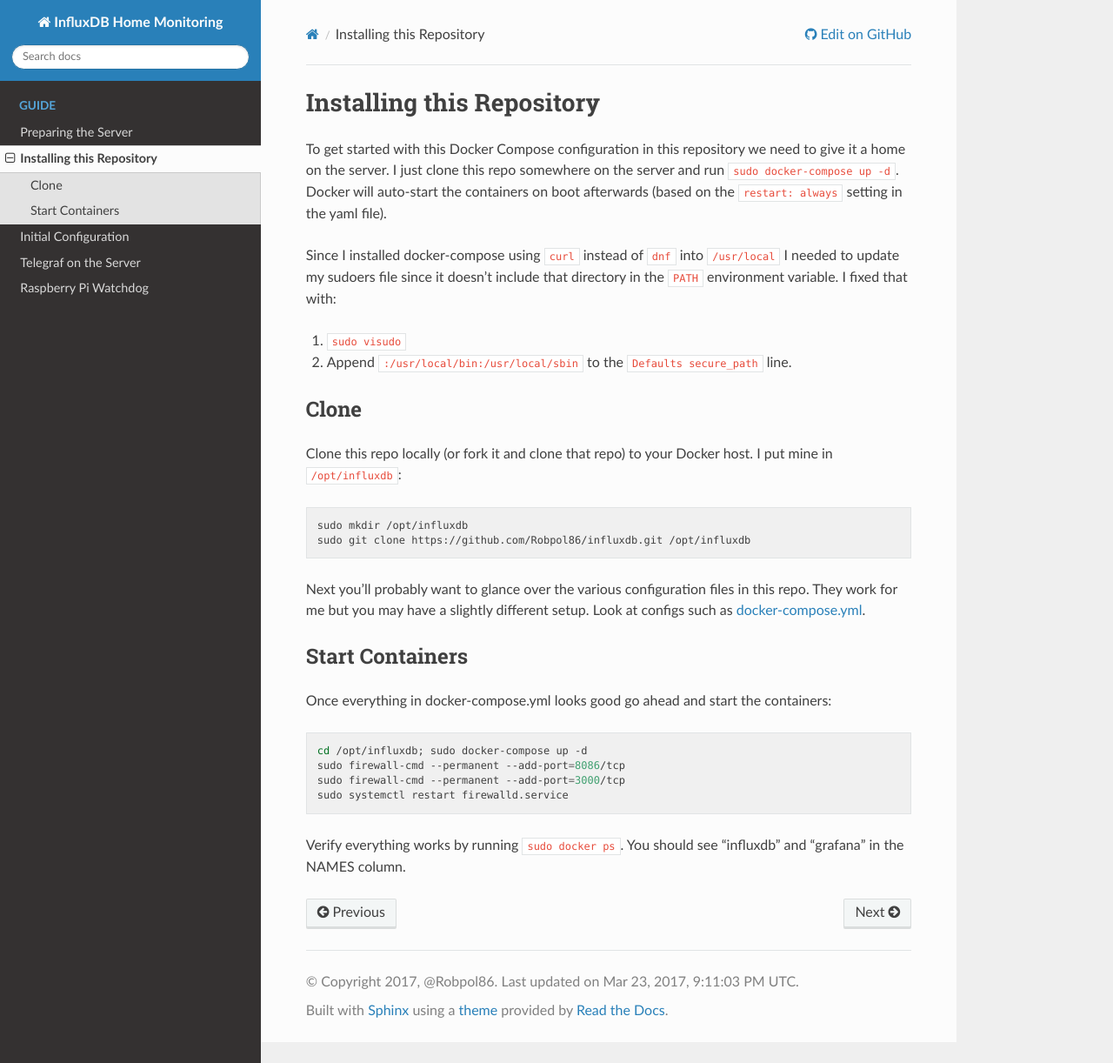
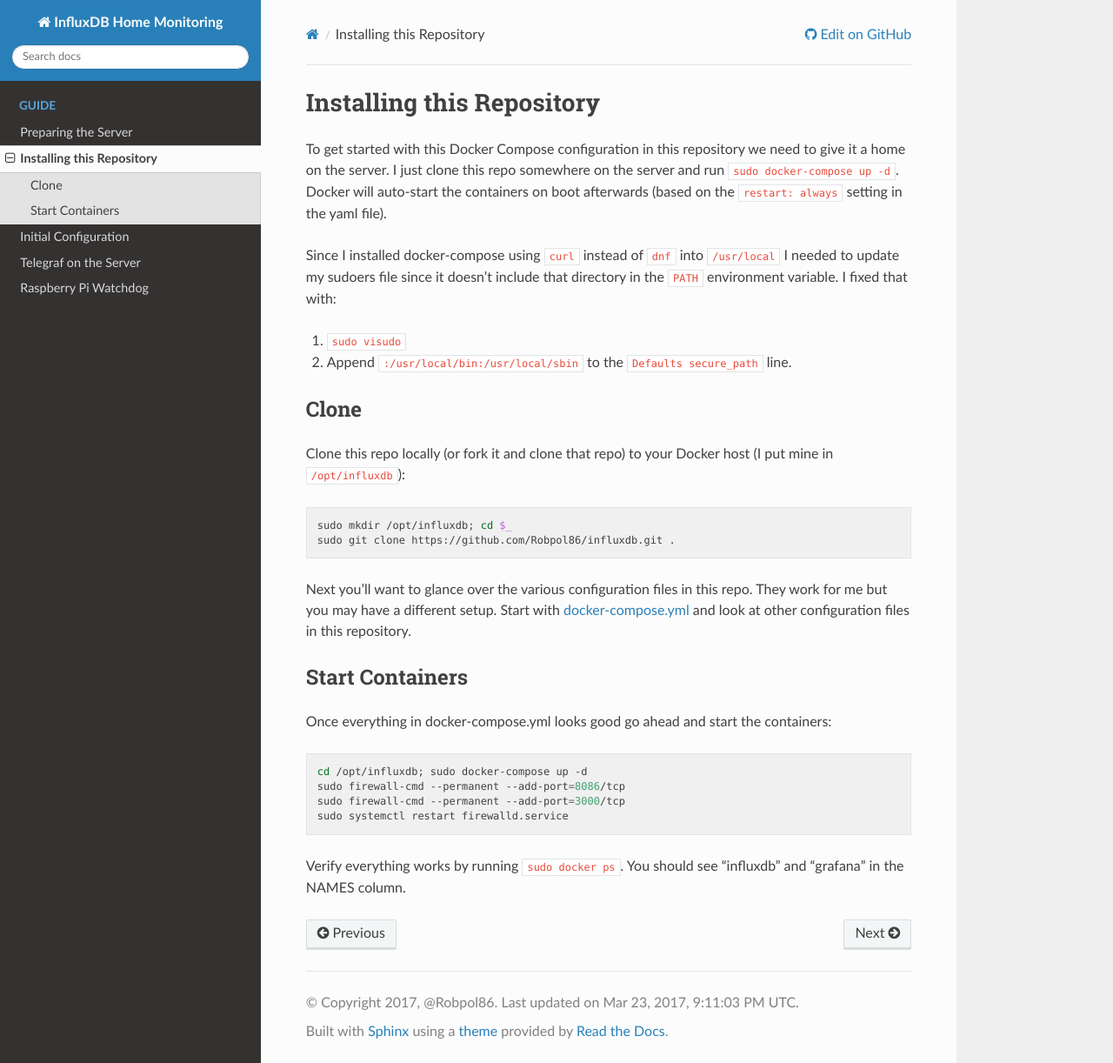
Before and after one commit to Robpol86/influxdb, a Sphinx documentation site: the page built from docs/install.rst, in a window 1280 px wide and 1222 px high. Shown: the whole window at 87% size. Built offline with Sphinx 7.4.7 and the Read the Docs theme 2.0.0, drawn with Linux system fonts in a browser that asks for light colours; some of the changed lines change nothing that is shown.

Commit message:
Putting more content in README.
Having Sphinx docs include it.

```diff
--- a/README.rst
+++ b/README.rst
@@ -23,6 +23,41 @@
 
 .. summary-section-end
 
+Documentation
+=============
+
 `Visit the documentation <https://robpol86.github.io/influxdb>`_ for instructions on how to use this repository for your
 own metrics/graphing setup at home. I've documented everything I need to get up and running on my server in case I ever
 need to replace it from scratch.
+
+Quick Start
+===========
+
+.. clone-section-start
+
+Clone this repo locally (or fork it and clone that repo) to your Docker host (I put mine in ``/opt/influxdb``):
+
+.. code-block:: bash
+
+    sudo mkdir /opt/influxdb; cd $_
+    sudo git clone https://github.com/Robpol86/influxdb.git .
+
+Next you'll want to glance over the various configuration files in this repo. They work for me but you may have a
+different setup. Start with `docker-compose.yml <https://github.com/Robpol86/influxdb/blob/master/docker-compose.yml>`_
+and look at other configuration files in this repository.
+
+.. clone-section-end
+.. up-section-start
+
+Once everything in docker-compose.yml looks good go ahead and start the containers:
+
+.. code-block:: bash
+
+    cd /opt/influxdb; sudo docker-compose up -d
+    sudo firewall-cmd --permanent --add-port=8086/tcp
+    sudo firewall-cmd --permanent --add-port=3000/tcp
+    sudo systemctl restart firewalld.service
+
+Verify everything works by running ``sudo docker ps``. You should see "influxdb" and "grafana" in the NAMES column.
+
+.. up-section-end
--- a/docs/install.rst
+++ b/docs/install.rst
@@ -17,27 +17,13 @@
 Clone
 =====
 
-Clone this repo locally (or fork it and clone that repo) to your Docker host. I put mine in ``/opt/influxdb``:
-
-.. code-block:: bash
-
-    sudo mkdir /opt/influxdb
-    sudo git clone https://github.com/Robpol86/influxdb.git /opt/influxdb
-
-Next you'll probably want to glance over the various configuration files in this repo. They work for me but you may have
-a slightly different setup. Look at configs such as
-`docker-compose.yml <https://github.com/Robpol86/influxdb/blob/master/docker-compose.yml>`_.
+.. include:: ../README.rst
+    :start-after: clone-section-start
+    :end-before: clone-section-end
 
 Start Containers
 ================
 
-Once everything in docker-compose.yml looks good go ahead and start the containers:
-
-.. code-block:: bash
-
-    cd /opt/influxdb; sudo docker-compose up -d
-    sudo firewall-cmd --permanent --add-port=8086/tcp
-    sudo firewall-cmd --permanent --add-port=3000/tcp
-    sudo systemctl restart firewalld.service
-
-Verify everything works by running ``sudo docker ps``. You should see "influxdb" and "grafana" in the NAMES column.
+.. include:: ../README.rst
+    :start-after: up-section-start
+    :end-before: up-section-end
```
